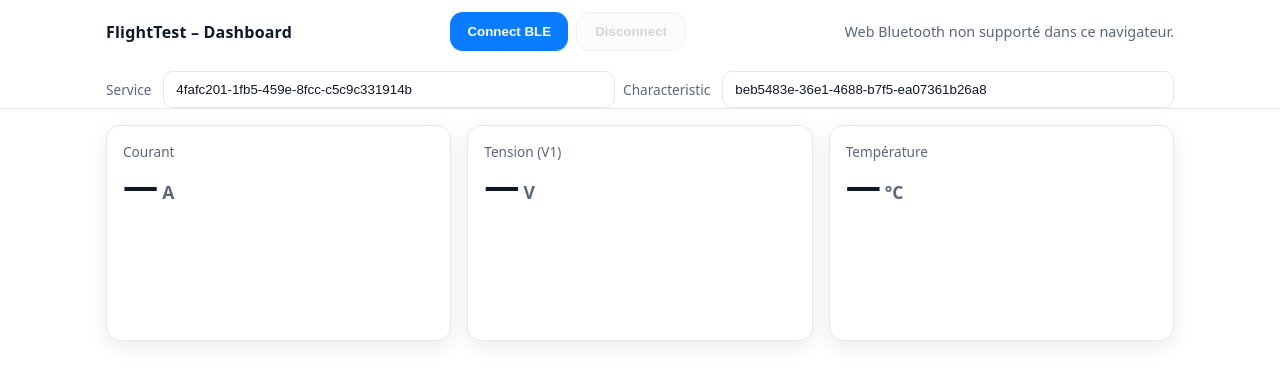
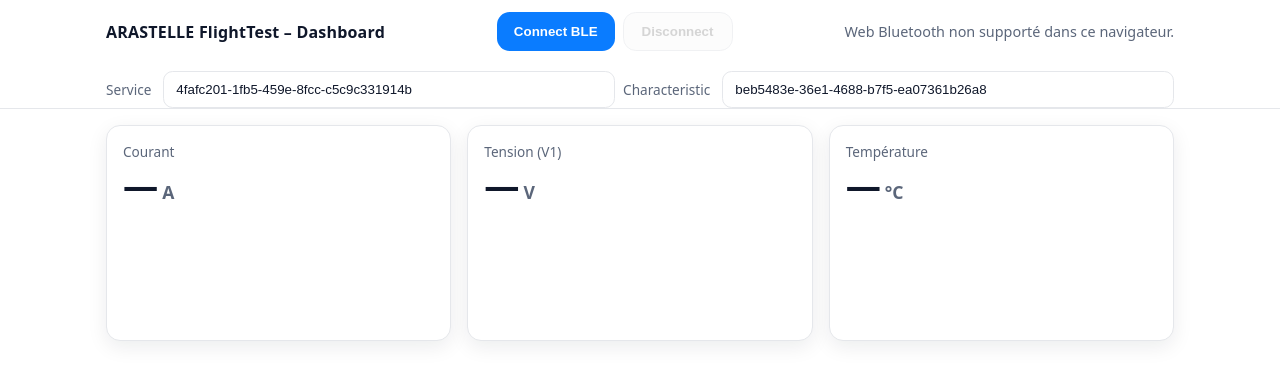
Before and after one commit to NicSard1/flightsense-dashboard, a plain HTML site: page FlightTest_dashboard.html in a window 1280 px wide. Drawn offline with Linux system fonts and the light colour scheme.

Commit message:
Update FlightTest_dashboard.html
Titre ARASTELLE FlightTest - Dashboard

```diff
--- a/FlightTest_dashboard.html
+++ b/FlightTest_dashboard.html
@@ -79,7 +79,7 @@
 <body>
   <header>
     <div class="bar">
-      <div class="brand">FlightTest – Dashboard</div>
+      <div class="brand">ARASTELLE FlightTest – Dashboard</div>
       <div class="controls">
         <button id="btnConnect" class="primary">Connect BLE</button>
         <button id="btnDisconnect" disabled>Disconnect</button>
```
